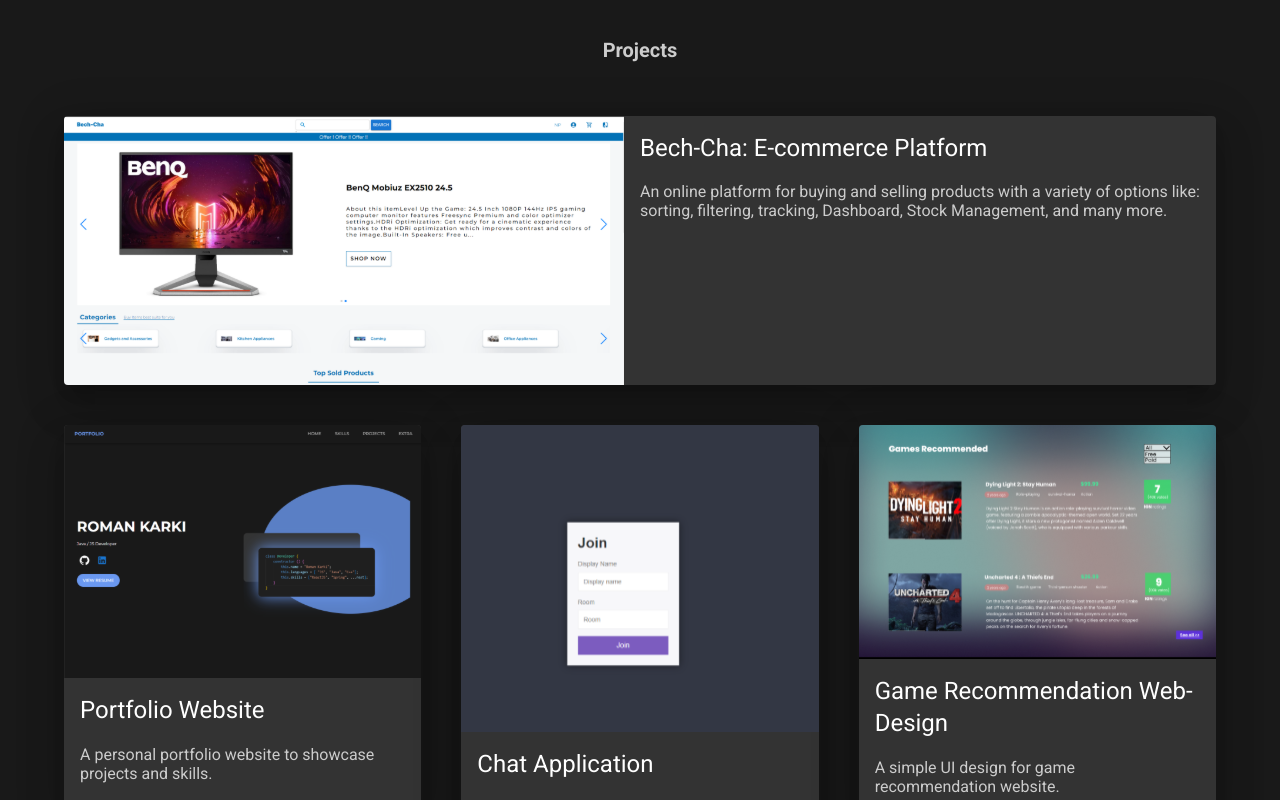
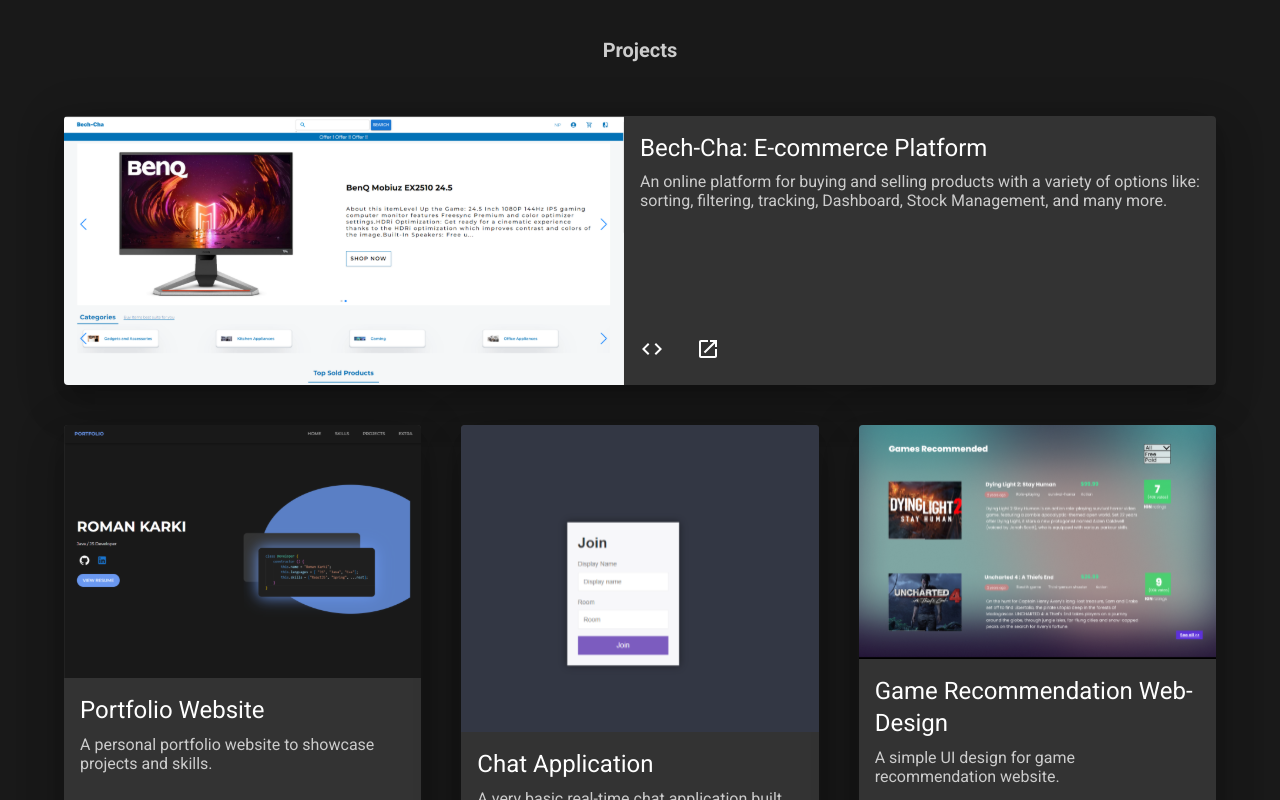
Before and after one commit to rxmxndai/portfolio-2.0, a React (Create React App) app: page / in a window 1280 px wide. Shown: the part 1400-2200 px from the top of the page. Built offline with nearby package versions, Linux system fonts and the light colour scheme.

Commit message:
data modified: signed commit

```diff
--- a/src/assets/data/projectsData.js
+++ b/src/assets/data/projectsData.js
@@ -52,7 +52,7 @@
     images: [ChatLogin, ChatChat],
     alt: "Screenshot of the Chat Application",
     github: "https://github.com/rxmxndai/chat-app-nodev3",
-    live: "https://chatapp.example.com",
+    live: "",
     techStacks: ["Node.js", "Express", "Socket.io", "React"],
     featured: false,
     xs: 4
@@ -65,7 +65,7 @@
       GameRecommendation, GameHome,
     ],
     alt: "Screenshot of the Figma Design",
-    github: "",
+    github: "https://github.com/rxmxndai/Game-Sallah-Recommendation-website-UI-",
     live: "",
     techStacks: ["Figma", "BalsamiQ"],
     featured: false,
--- a/src/components/SingleProjectCard.jsx
+++ b/src/components/SingleProjectCard.jsx
@@ -1,12 +1,14 @@
-import { Card, CardActionArea, CardContent, CardMedia, Typography } from "@mui/material"
+import { Box, ButtonBase, Card, CardActionArea, CardContent, CardMedia, Typography } from "@mui/material"
+import CodeIcon from '@mui/icons-material/Code';
+import OpenInNewIcon from '@mui/icons-material/OpenInNew';
 
 const SingleProjectCard = ({ project }) => {
 
     return (
         <Card elevation={24}
-            sx={{ bgcolor: "#333", color: "#ffffff", display: "flex", flexDirection: (  project.featured ) ? "row" : "column" }}
+            sx={{ bgcolor: "#333", color: "#ffffff", display: "flex", flexDirection: (project.featured) ? "row" : "column" }}
         >
-            <CardActionArea sx={{ flex: 1  }} >
+            <CardActionArea sx={{ flex: 1 }} >
                 <CardMedia
                     component="img"
                     image={project.images[0]}
@@ -14,8 +16,14 @@
                 />
             </CardActionArea>
             <CardContent sx={{ flex: 1, display: "flex", flexDirection: "column", gap: "10px" }} >
-                <Typography gutterBottom component="div" variant="h5" > {project.title} </Typography>
-                <Typography  variant="body3"  > {project.description} </Typography>
+                <Box sx={{ flex: 1, alignSelf: "flex-start" }} >
+                    <Typography gutterBottom component="div" variant="h5" > {project.title} </Typography>
+                    <Typography gutterBottom variant="body3"  > {project.description} </Typography>
+                </Box>
+                <Box sx={{ justifySelf: "end", display: "flex", gap: 4, pt: 2 }} >
+                    <ButtonBase href={project.github} > <CodeIcon /> </ButtonBase>
+                    { project.live && <ButtonBase href={project.live} > <OpenInNewIcon /> </ButtonBase> }
+                </Box>
             </CardContent>
         </Card>
     )
```
